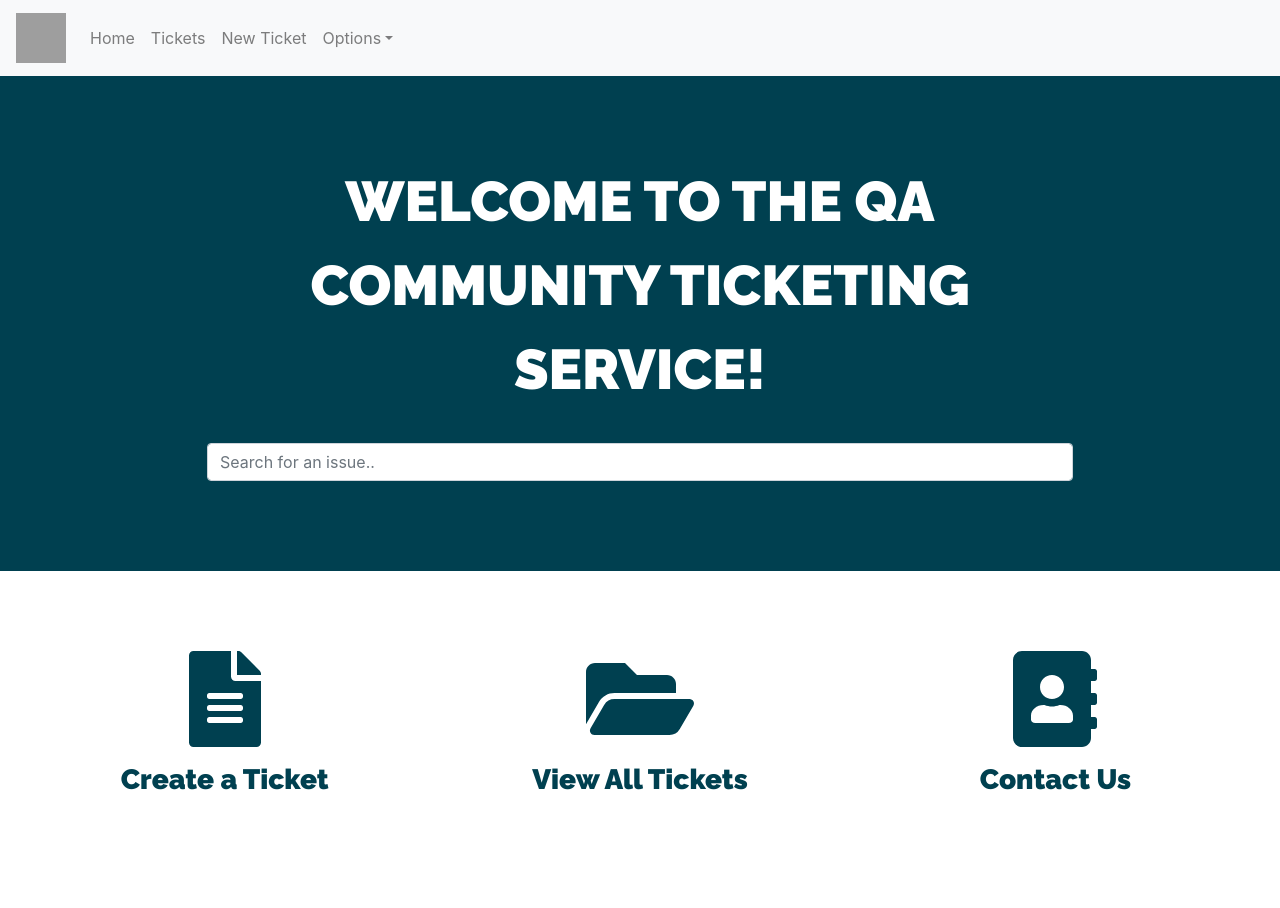
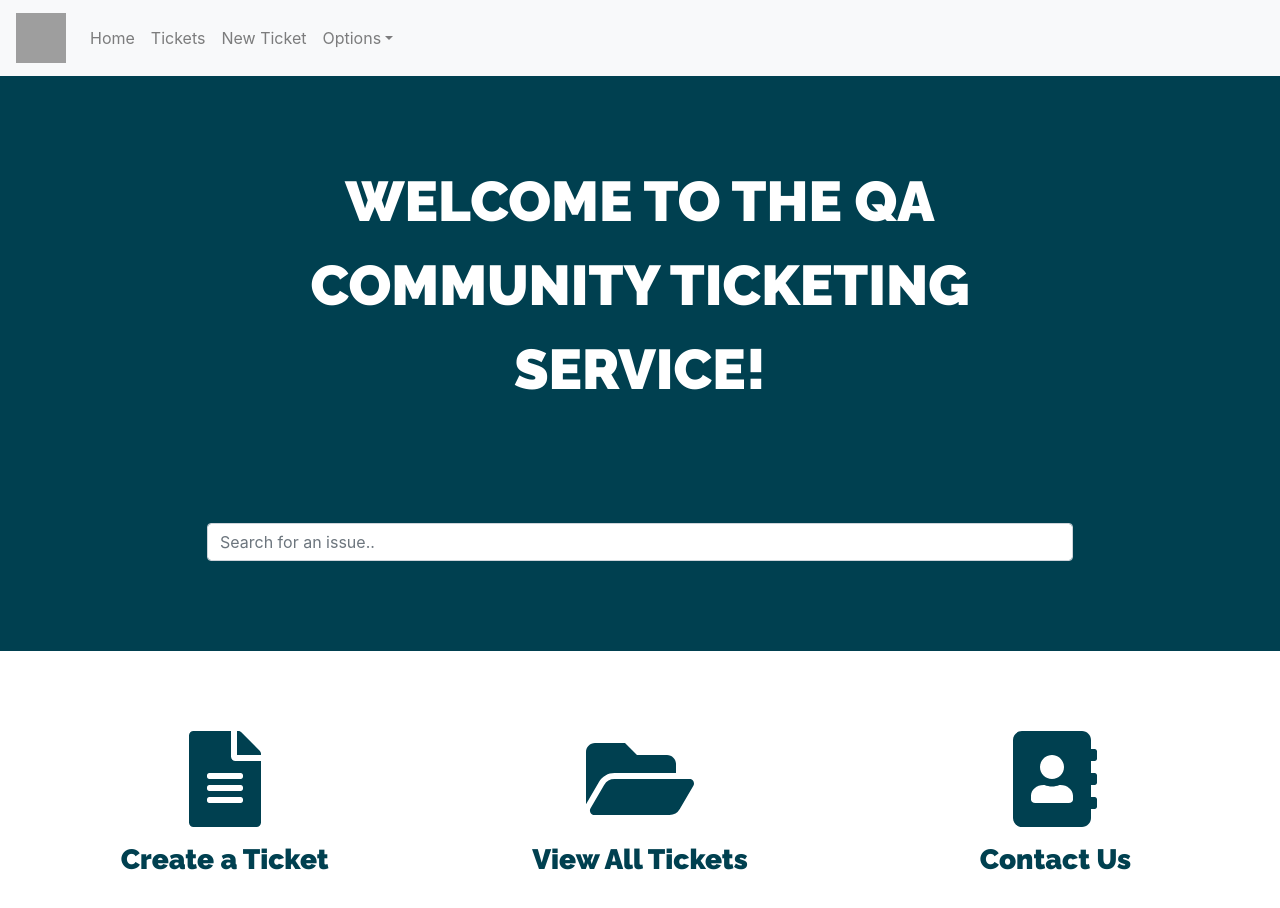
Before and after one commit to AAtkinsonQA/SFIA3, a React (Create React App) app in the folder sfia3frontend/: page / in a window 1280 px wide. Shown: the top 908 px of the page. Before the commit the page ends 884 px from the top, so only its background shows below. Built offline with nearby package versions, Linux system fonts and the light colour scheme; grey boxes are pictures that could not be loaded.

Commit message:
homepage design

```diff
--- a/sfia3frontend/package.json
+++ b/sfia3frontend/package.json
@@ -14,6 +14,7 @@
     "react": "^17.0.1",
     "react-bootstrap": "^1.4.0",
     "react-dom": "^17.0.1",
+    "react-router-dom": "^5.2.0",
     "react-scripts": "4.0.1",
     "web-vitals": "^0.2.4"
   },
--- a/sfia3frontend/src/App.css
+++ b/sfia3frontend/src/App.css
@@ -68,3 +68,11 @@
   font-family:'Raleway',Montserrat,sans-serif;
   color: #004050;
   }
+
+.shaded{
+  background-color: #f2f2f2;
+}
+
+.searchbar{
+  padding-top: 5em;
+}
--- a/sfia3frontend/src/App.js
+++ b/sfia3frontend/src/App.js
@@ -10,6 +10,10 @@ import ReactDOM from 'react-dom'
 import { library } from '@fortawesome/fontawesome-svg-core'
 import { fab } from '@fortawesome/free-brands-svg-icons'
 import { faCheckSquare, faFolderOpen, faFileAlt , faAddressBook} from '@fortawesome/free-solid-svg-icons'
+import SiteTemplate from './Components/pages/siteTemplate.jsx';
+import { Switch, Route, BrowserRouter as Router, Link} from 'react-router-dom';
+import Hub from './Components/pages/Hub';
+
 
 library.add(fab, faFolderOpen, faFileAlt, faAddressBook)
 
@@ -19,9 +23,12 @@ function App() {
       <style>
       @import url('https://fonts.googleapis.com/css2?family=Raleway:wght@900&display=swap');
       </style>
-      <SiteNavbar/>
-      <TitleSection/>
-      <SelectOptions/>
+      <Router>
+      <Switch>
+          <Route path="/siteTemplate" component={SiteTemplate} exact/>
+          <Route path="/" component={Hub} exact/>
+      </Switch>
+      </Router>
     </div>
   );
 }
--- a/sfia3frontend/src/Components/SelectOptions.jsx
+++ b/sfia3frontend/src/Components/SelectOptions.jsx
@@ -1,6 +1,8 @@
 import React from 'react';
 import { FontAwesomeIcon } from '@fortawesome/react-fontawesome';
-
+import SiteTemplate from './pages/siteTemplate';
+import App from '../App';
+import { Switch, Route, BrowserRouter as Router, Link} from 'react-router-dom';
 
 const SelectOptions = () => {
 
@@ -8,7 +10,9 @@ const SelectOptions = () => {
         <section id="features" class="white-section">
         <div class="row">
           <div class="col-lg-4">
+          <Link to="/siteTemplate">
           <FontAwesomeIcon icon="file-alt" size="6x" color="#004050"/>
+          </Link>
             <h3 class="buttontag">Create a Ticket</h3>
           </div>
           <div class="col-lg-4">
--- a/sfia3frontend/src/Components/TitleSection.jsx
+++ b/sfia3frontend/src/Components/TitleSection.jsx
@@ -17,8 +17,8 @@ return(
           {/* <button type="button" onclick="location.href='html/Signup.html'0"
             class="btn btn-lg btn-light explore-button">Explore</button> */}
             <div class="col text-center">
-        <Form>
-        <FormControl type="text" placeholder="Search for an issue.." className="mr-sm-2" />
+        <Form className="searchbar">
+        <FormControl type="text" placeholder="Search for an issue.." className="mr-sm-2"/>
         </Form>
         </div>
         </div>
--- /dev/null
+++ b/sfia3frontend/src/Components/pages/Hub.jsx
@@ -0,0 +1,15 @@
+import React from 'react';
+import SelectOptions from '../SelectOptions';
+import SiteNavbar from '../SiteNavbar';
+import TitleSection from '../TitleSection';
+
+
+const Hub = () => {
+return(
+    <>
+    <SiteNavbar/>
+    <TitleSection/>
+    <SelectOptions/>
+    </> );
+}
+export default Hub;
--- /dev/null
+++ b/sfia3frontend/src/Components/pages/siteTemplate.jsx
@@ -0,0 +1,23 @@
+import React from 'react';
+import SiteNavbar from '../SiteNavbar.jsx';
+
+const SiteTemplate = () => {
+
+
+return(
+    <>
+    <SiteNavbar/>
+    <div class = "row">
+        <div class="col-lg-4">
+
+        </div>
+        <div class="col-lg-8">
+
+        </div>
+    </div>
+    </>
+ );
+
+
+}
+export default SiteTemplate;
```
Also changed, not shown: 2 other files (tests, documents, lock files or other folders).
